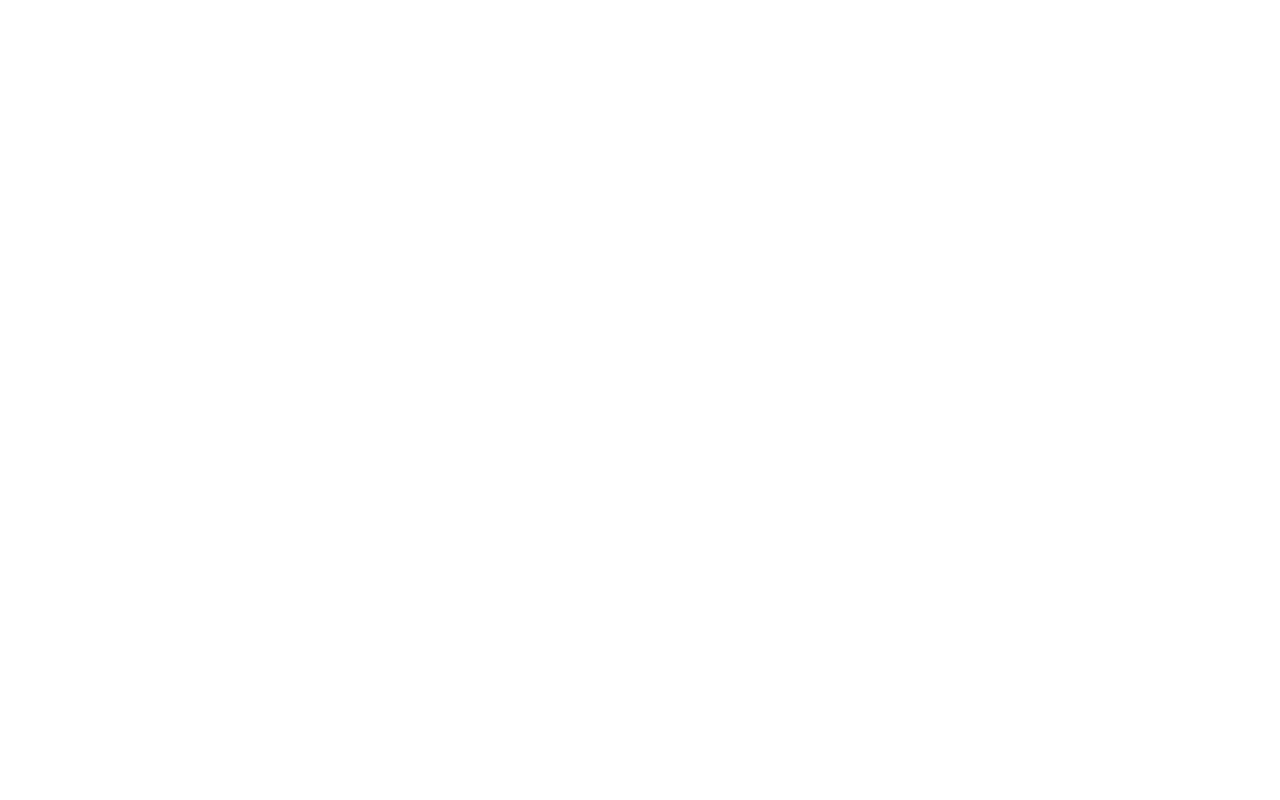
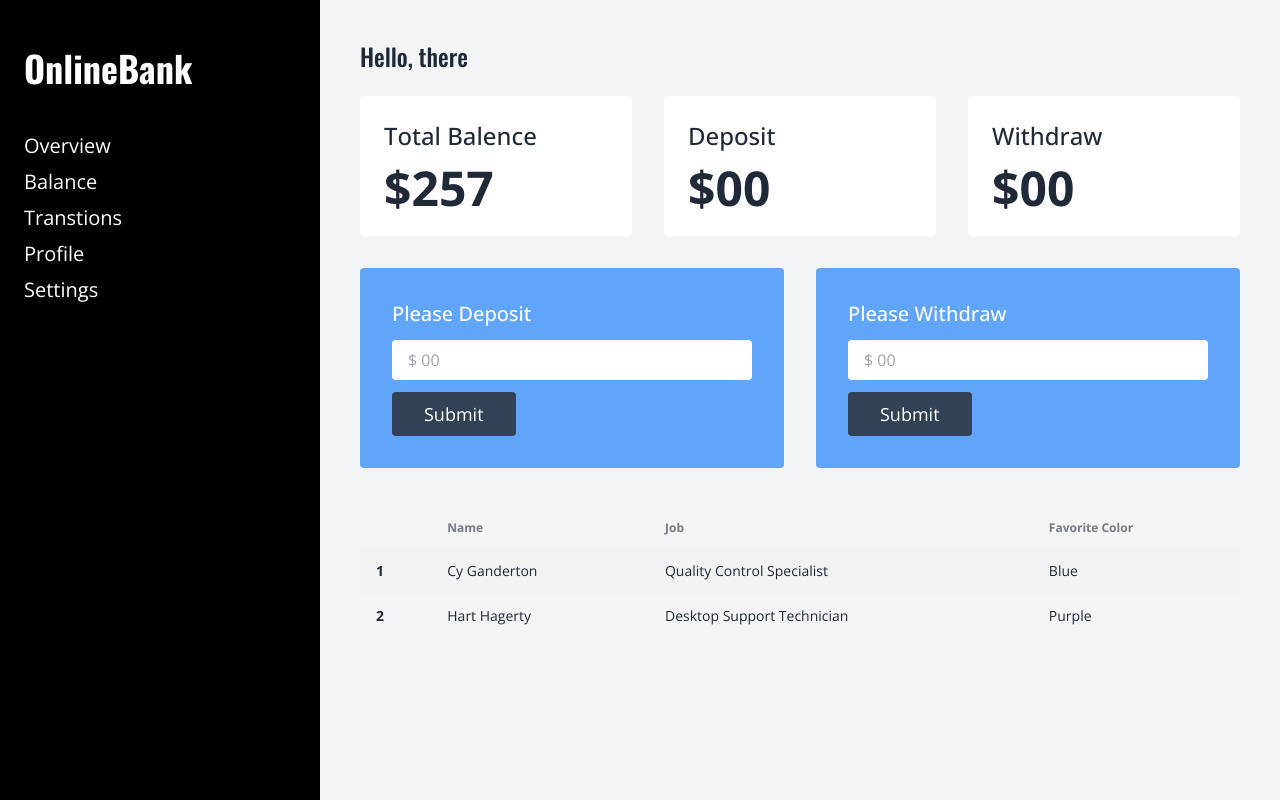
Before and after one commit to developer-sazzad/bank-management-system, a plain HTML site: page dashboard.html in a window 1280 px wide. Drawn offline with nearby package versions, Linux system fonts and the light colour scheme.

Commit message:
Dashboard Design complete

```diff
--- a/dashboard.html
+++ b/dashboard.html
@@ -11,7 +11,81 @@
     <!-- Custom CSS file  -->
     <link rel="stylesheet" href="./styles/style.css">
 </head>
-<body>
+<body class="body-container flex">
+    <header class="header-container max-h-screen bg-black w-3/12">
+        <h3 class="text-4xl text-white px-6 pt-12 font-bold oswald">OnlineBank</h3>
+        <ul class="text-white text-xl px-6 mt-10">
+            <li class="py-1 hover:underline hover:text-blue-700"><a href="">Overview</a></li>
+            <li class="py-1 hover:underline hover:text-blue-700"><a href="">Balance</a></li>
+            <li class="py-1 hover:underline hover:text-blue-700"><a href="">Transtions</a></li>
+            <li class="py-1 hover:underline hover:text-blue-700"><a href="">Profile</a></li>
+            <li class="py-1 hover:underline hover:text-blue-700"><a href="">Settings</a></li>
+        </ul>
+    </header>
+    <main class="max-h-screen w-9/12 p-10 bg-gray-100">
+        <section>
+            <h2 class="text-2xl font-medium oswald">Hello, there</h2>
+        </section>
+        <!-- Balence Section -->
+        <section class="mt-6 grid grid-cols-3 gap-8">
+            <div class="total-balence-container px-6 py-6 bg-white rounded">
+                <h4 class="text-2xl font-medium pb-3">Total Balence</h4>
+                <h2 class="text-5xl font-bold">$<span>257</span></h2>
+            </div>
+            <div class="total-balence-container px-6 py-6 bg-white rounded">
+                <h4 class="text-2xl font-medium pb-3">Deposit</h4>
+                <h2 class="text-5xl font-bold">$<span>00</span></h2>
+            </div>
+            <div class="total-balence-container px-6 py-6 bg-white rounded">
+                <h4 class="text-2xl font-medium pb-3">Withdraw</h4>
+                <h2 class="text-5xl font-bold">$<span>00</span></h2>
+            </div>
+        </section>
+        <!-- Deposit & Withdraw input Section -->
+        <section class="grid grid-cols-2 gap-8 mt-8">
+            <div class="bg-blue-400 rounded px-8 py-8">
+                <h2 class="text-white font-medium text-xl">Please Deposit</h2>
+                <input class="px-4 py-2 rounded block w-full my-3" type="text" placeholder="$ 00">
+                <button class="bg-slate-700 py-2 px-8 text-white text-lg rounded hover:bg-black">Submit</button>
+            </div>
+            <div class="bg-blue-400 rounded px-8 py-8">
+                <h2 class="text-white font-medium text-xl">Please Withdraw</h2>
+                <input class="px-4 py-2 rounded block w-full my-3" type="text" placeholder="$ 00">
+                <button class="bg-slate-700 py-2 px-8 text-white text-lg rounded hover:bg-black">Submit</button>
+            </div>
+        </section>
+        <section class="mt-10">
+            <div class="overflow-x-auto">
+                <table class="table">
+                  <!-- head -->
+                  <thead>
+                    <tr>
+                      <th></th>
+                      <th>Name</th>
+                      <th>Job</th>
+                      <th>Favorite Color</th>
+                    </tr>
+                  </thead>
+                  <tbody>
+                    <!-- row 1 -->
+                    <tr class="bg-base-200">
+                      <th>1</th>
+                      <td>Cy Ganderton</td>
+                      <td>Quality Control Specialist</td>
+                      <td>Blue</td>
+                    </tr>
+                    <!-- row 2 -->
+                    <tr>
+                      <th>2</th>
+                      <td>Hart Hagerty</td>
+                      <td>Desktop Support Technician</td>
+                      <td>Purple</td>
+                    </tr>
 
+                  </tbody>
+                </table>
+              </div>
+        </section>
+    </main>
 </body>
 </html>
--- a/styles/style.css
+++ b/styles/style.css
@@ -1,11 +1,20 @@
+/* Import Google Fonts */
+@import url('https://fonts.googleapis.com/css2?family=Open+Sans:ital,wght@0,300..800;1,300..800&family=Oswald:wght@200..700&display=swap');
+
+.oswald {
+    font-family: "Oswald", sans-serif;
+}
+
+/* Login Page Design */
 * {
     margin: 0;
     padding: 0;
+    font-family: "Open Sans", sans-serif;
+
 }
 
 .login-container {
     display: flex;
-
 }
 
 .left-container {
@@ -23,3 +32,10 @@
     display: flex;
     align-items: center;
 }
+
+
+/* Dashboard Styles */
+/* Header Styles */
+.header-container {
+    height: 100vh;
+}
```
Also changed, not shown: tailwind.config.js (added, +8 -0 lines).
